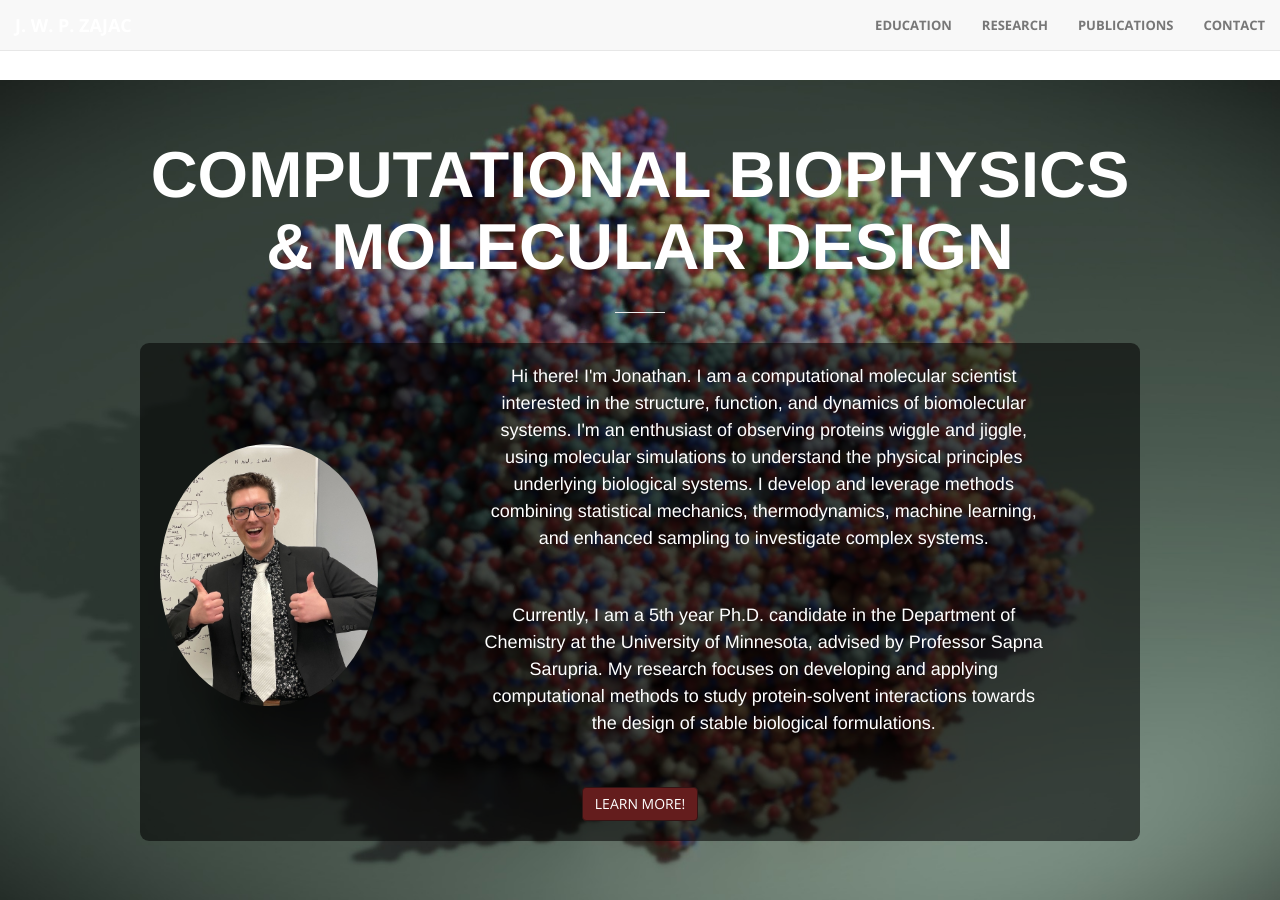
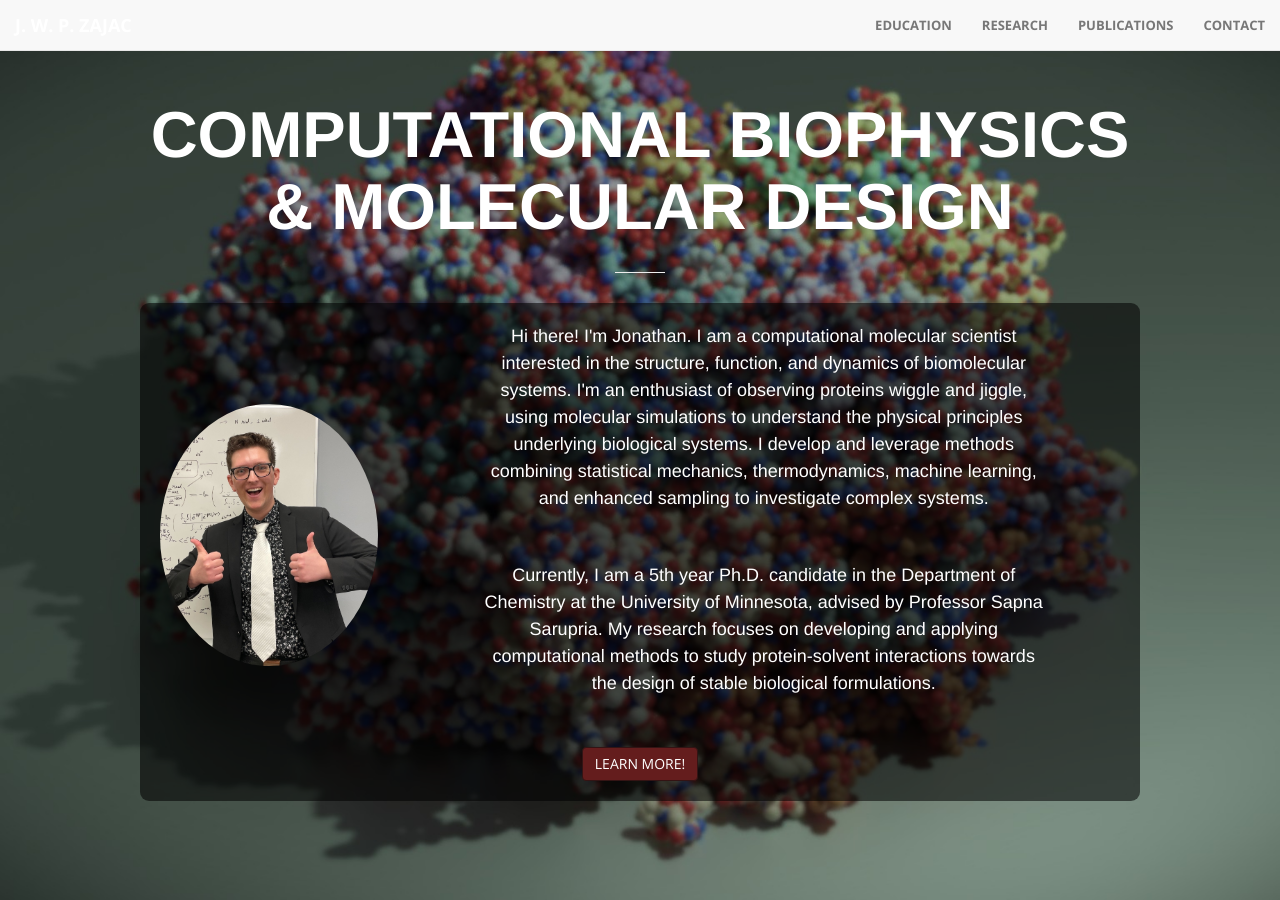
Before and after one commit to Jonathan-Zajac/Jonathan-Zajac.github.io, a Jekyll site: the page built from index.html, in a window 1280 px wide and 900 px high. Built offline with Jekyll 4.4.1, drawn with Linux system fonts in a browser that asks for light colours.

Commit message:
update padding in publications, may be causing unintended effects elsewhere

```diff
--- a/_includes/publications.html
+++ b/_includes/publications.html
@@ -9,7 +9,7 @@
 
     <style>
         body {
-            padding-top: 80px;
+            padding-top: 0px;
         }
 
         .pub-card {
```
